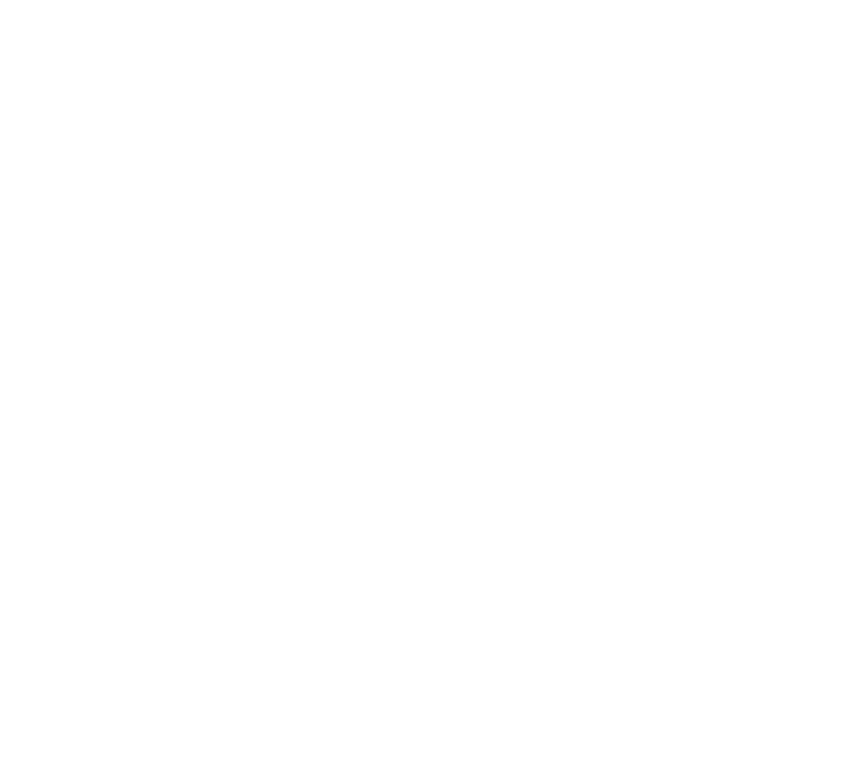
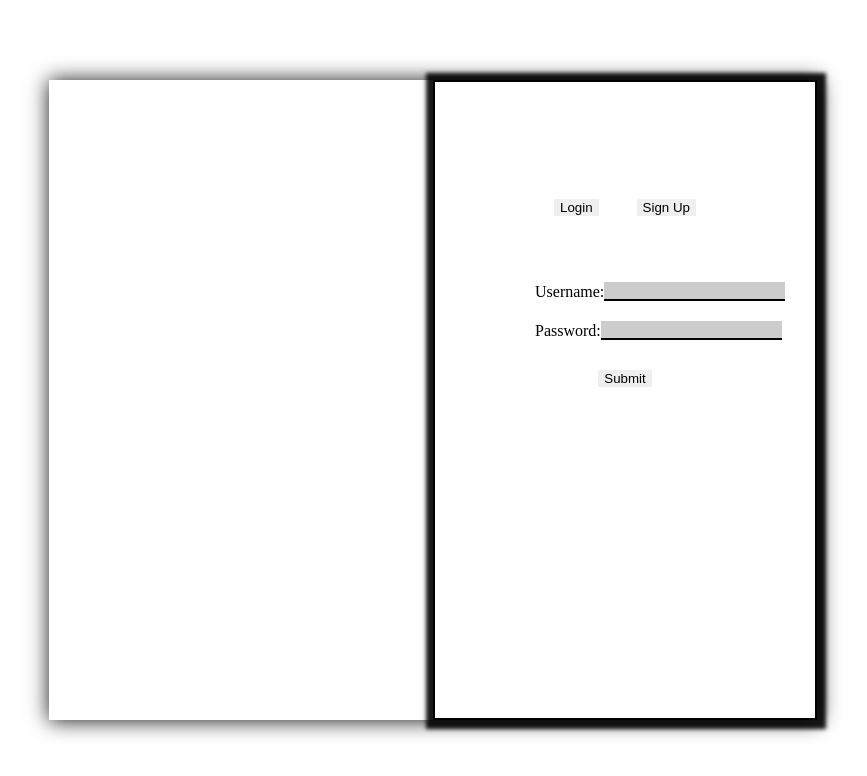
Before and after one commit to Dharanish-PM/Social_mEdia, a website: page index.html in a window 1280 px wide. Shown: the whole page, without its empty margins (207-1074 px from the left). Drawn offline with Linux system fonts and the light colour scheme.

Commit message:
basic template

```diff
--- a/index.html
+++ b/index.html
@@ -4,10 +4,48 @@
     <meta charset="UTF-8">
     <meta http-equiv="X-UA-Compatible" content="IE=edge">
     <meta name="viewport" content="width=device-width, initial-scale=1.0">
-    <title>Document</title>
+    <title>Tapperment</title>
+    <link rel="stylesheet" href="./styles.css">
 </head>
 <body>
-<div></div>
+    <div class="container">
+        <div class="img-section">
+
+
+        </div>
+
+        <div class="detail">
+            <div class="top">
+               <button class="login">Login</button>
+               <button class="signup">Sign Up</button>
+            </div>
+
+            <div class="info">
+                <form action="" >
+                    <div class="input-sec">
+                        <label for="username">Username:</label>
+                        <input id="user" class="username" type="text">
+                    </div>
+
+                    <div class="input-sec">
+                        <label for="password">Password:</label>
+                        <input id="pass" type="password">
+                    </div>
+                    <button class="submit" type="submit" onclick="myfun()">Submit</button>
+
+                </form>
+
+            </div>
+
+
+
+
+        </div>
+
+
+    </div>
+
+<script src="./index.js"></script>
 
 </body>
 </html>
--- a/index.js
+++ b/index.js
@@ -0,0 +1,7 @@
+var username = "";
+var password = "";
+
+function myfun() {
+    username = document.querySelector("#user");
+    password = document.querySelector("#pass");
+}
--- /dev/null
+++ b/package.json
@@ -0,0 +1,5 @@
+{
+  "dependencies": {
+    "bcrypt": "^5.1.0"
+  }
+}
--- a/styles.css
+++ b/styles.css
@@ -0,0 +1,69 @@
+*{
+    margin:0;
+    border:0;
+    box-sizing: border-box;
+}
+/*body{
+    background: url("./images/bg.jpg");
+    background-repeat: no-repeat;
+    background-position: center;
+    opacity:0.1;
+
+}*/
+body{
+    display: flex;
+    align-items: center;
+    justify-content: center;
+    height: 100vh;
+}
+.container{
+    z-index: 100;
+    width: 60%;
+    height: 80%;
+    box-shadow: 1px 0.4px 20px 0.9px rgba(0,0,0,0.9);
+    display: flex;
+    flex-direction: row;
+
+}
+
+.img-section{
+    width: 50% ;
+}
+.detail{
+    border:2px solid black;
+    width: 50%;
+    box-shadow: 1px 1px 4px 8px rgba(0,0,0,0.9);
+    padding:100px;
+
+}
+.detail .top{
+    height: 50px;
+      width: 100%;
+      display: flex;
+      flex-direction: row;
+      align-items: center;
+      justify-content: space-around;
+      margin-bottom: 50px;
+}
+input:focus{
+    outline: none;
+}
+label,input{
+    display: inline-block;
+
+}
+input{
+    border-bottom: 2px solid black;
+    background: rgba(0, 0, 0, 0.2);
+
+}
+.input-sec{
+    margin-top: 20px;
+    display: flex;
+    justify-content: space-between;
+    align-items: center;
+}
+.submit{
+    display: block;
+    margin :30px auto;
+}
```
Also changed, not shown: 2 other files.
